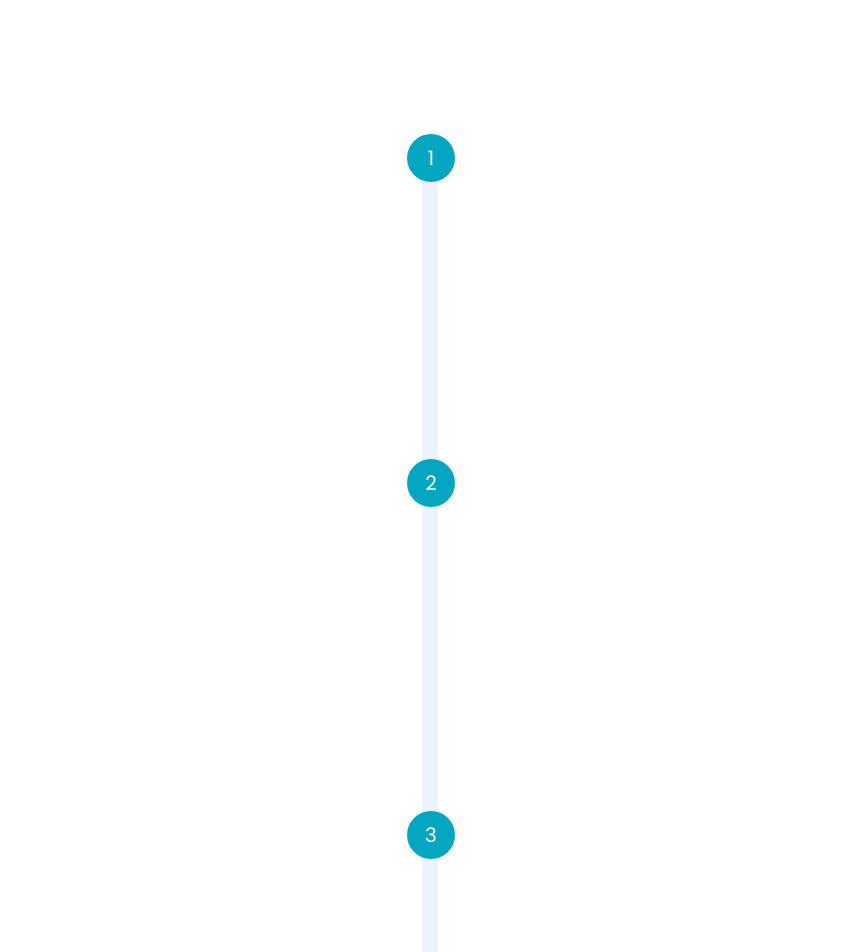
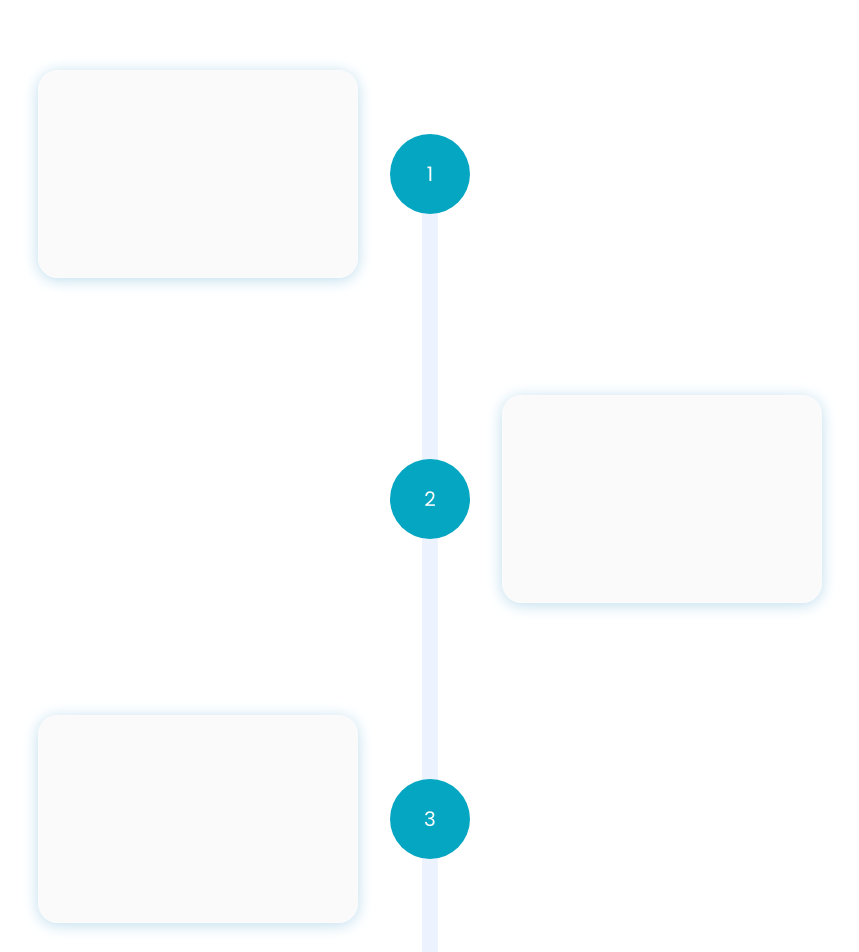
Before and after one commit to Silicon-Valley00/eirhub-frontend, a React (Create React App) app in the folder client/: page /how-it-works in a window 1280 px wide. Shown: the part 260-1212 px from the top of the page, without its empty margins (210-1069 px from the left). Built offline with nearby package versions, Linux system fonts and the light colour scheme.

Commit message:
add cards with nothing in it

```diff
--- a/client/src/Pages/HowItWorks/index.js
+++ b/client/src/Pages/HowItWorks/index.js
@@ -21,11 +21,25 @@ const HowItWorks = () => {
 
             {/* center pole */}
             <section className={styles.lower_section}>
+               {/* pole */}
                <div className={styles.pole}>
-                  <div className={styles.circle_1}>1</div>
-                  <div className={styles.circle_2}>2</div>
-                  <div className={styles.circle_3}>3 </div>
-                  <div className={styles.circle_4}>4</div>
+                  {/* first circle */}
+                  <div className={styles.circle_1}>
+                     <p>1</p>
+                     <div className={styles.left__card}></div>
+                  </div>
+                  {/* second circle */}
+                  <div className={styles.circle_2}>
+                     2<div className={styles.right__card}></div>
+                  </div>
+                  {/* third circle */}
+                  <div className={styles.circle_3}>
+                     3 <div className={styles.left__card}></div>
+                  </div>
+                  {/* fourth circle */}
+                  <div className={styles.circle_4}>
+                     4<div className={styles.right__card}></div>
+                  </div>
                </div>
             </section>
          </main>
--- a/client/src/Pages/HowItWorks/styles.module.css
+++ b/client/src/Pages/HowItWorks/styles.module.css
@@ -76,6 +76,7 @@
       color: white;
       font-size: 20px;
       position: absolute;
+      position: relative;
       display: flex;
       justify-content: center;
       align-items: center;
@@ -85,6 +86,26 @@
       height: 3rem;
       border-radius: 50%;
       background-color: var(--lightcol);
+   }
+
+   .left__card {
+      position: absolute;
+      right: 7rem;
+      background-color: var(--white);
+      box-shadow: 0 2px 15px 0 #bedded;
+      backdrop-filter: blur(16px) saturate(180%);
+      -webkit-backdrop-filter: blur(16px) saturate(180%);
+      background-color: rgba(248, 248, 250, 0.75);
+      border-radius: 12px;
+      border: 1px solid rgba(255, 255, 255, 0.125);
+      border-radius: 20px;
+      height: 10rem;
+      width: 15rem;
+      padding: 2rem;
+      display: flex;
+      flex-direction: column;
+      justify-content: space-between;
+      color: var(--deepcol);
    }
 
    .circle_2 {
@@ -100,6 +121,26 @@
       height: 3rem;
       border-radius: 50%;
       background-color: var(--lightcol);
+   }
+
+   .right__card {
+      position: absolute;
+      left: 7rem;
+      background-color: var(--white);
+      box-shadow: 0 2px 15px 0 #bedded;
+      backdrop-filter: blur(16px) saturate(180%);
+      -webkit-backdrop-filter: blur(16px) saturate(180%);
+      background-color: rgba(248, 248, 250, 0.75);
+      border-radius: 12px;
+      border: 1px solid rgba(255, 255, 255, 0.125);
+      border-radius: 20px;
+      height: 10rem;
+      width: 15rem;
+      padding: 2rem;
+      display: flex;
+      flex-direction: column;
+      justify-content: space-between;
+      color: var(--deepcol);
    }
 
    .circle_3 {
@@ -135,6 +176,39 @@
 
 /* media queries for desktop screens */
 @media (min-width: 1024px) {
+   .circle_1 {
+      width: 5rem;
+      height: 5rem;
+      left: -32px;
+   }
+
+   .circle_2 {
+      width: 5rem;
+      height: 5rem;
+      left: -32px;
+   }
+
+   .circle_3 {
+      width: 5rem;
+      height: 5rem;
+      left: -32px;
+   }
+
+   .circle_4 {
+      width: 5rem;
+      height: 5rem;
+      left: -32px;
+   }
+
+   .right__card {
+      width: 20rem;
+      height: 13rem;
+   }
+
+   .left__card {
+      width: 20rem;
+      height: 13rem;
+   }
 }
 
 /* media queries for large screens */
```
